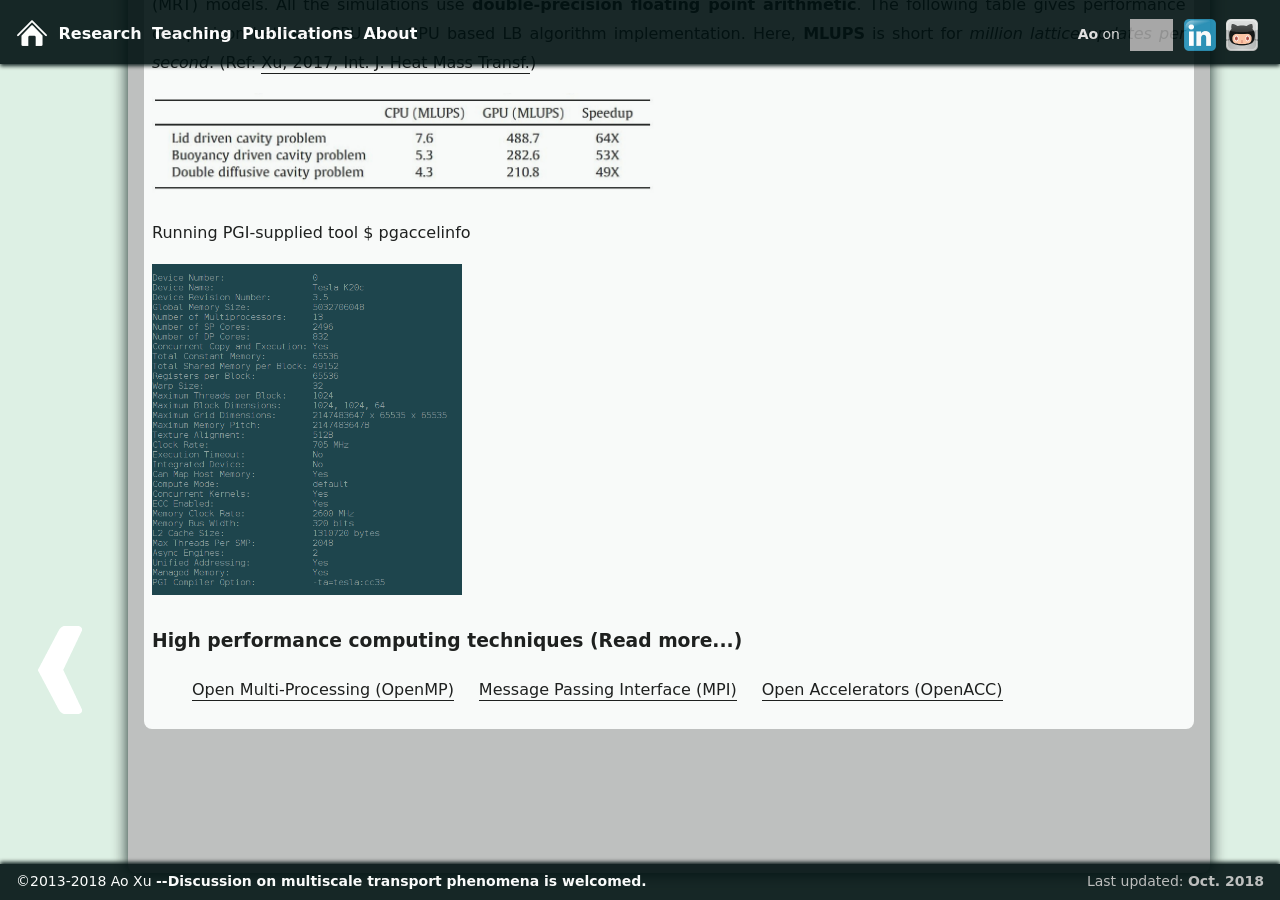
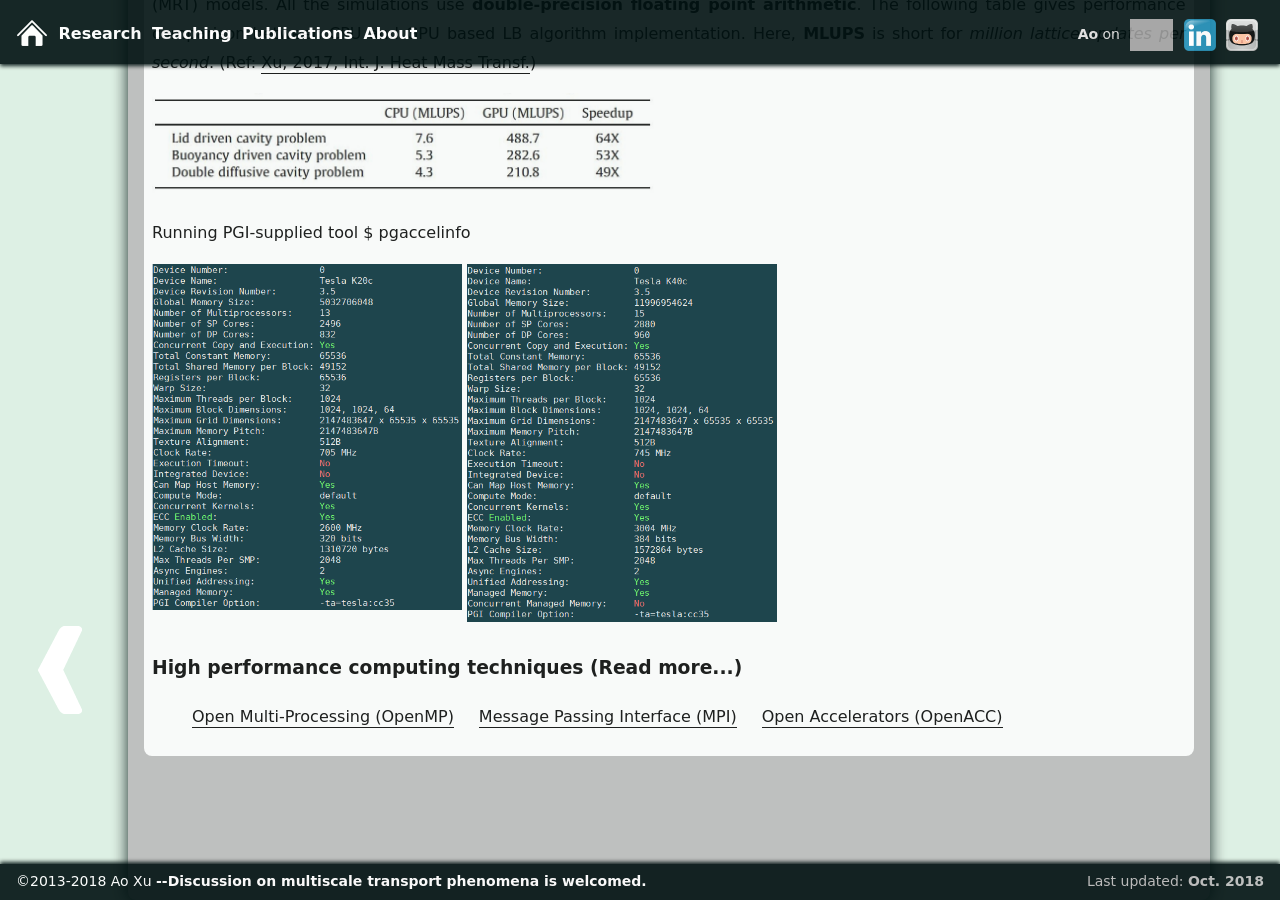
Before and after one commit to xuaoxiqi/xuaoxiqi.github.io, a Jekyll site: the page built from research_HPC_OpenACC.html, in a window 1280 px wide and 900 px high, scrolled down 1108 px. Built offline with Jekyll 4.4.1, drawn with Linux system fonts in a browser that asks for light colours; some web fonts are replaced; grey boxes are pictures that could not be loaded.

Commit message:
minor edit

```diff
--- a/research_HPC_OpenACC.html
+++ b/research_HPC_OpenACC.html
@@ -58,7 +58,8 @@ Here, <b>MLUPS</b> is short for <i>million lattice updates per second</i>.
 
 
 <p>Running PGI-supplied tool $ pgaccelinfo</p>
-    <img src="./images/research/HPC/OpenACC/Tesla-K20c.png" width="30%"></img>
+    <img src="./images/research/HPC/OpenACC/Tesla_K20c.png" width="30%"></img>
+    <img src="./images/research/HPC/OpenACC/Tesla_K40c.png" width="30%"></img>
 
 
     <h3>High performance computing techniques (Read more...)</h3>
```
Also changed, not shown: images/research/HPC/OpenACC/Tesla-K20c.png (deleted), images/research/HPC/OpenACC/Tesla_K20c.png (added), images/research/HPC/OpenACC/Tesla_K40c.PNG (added).
